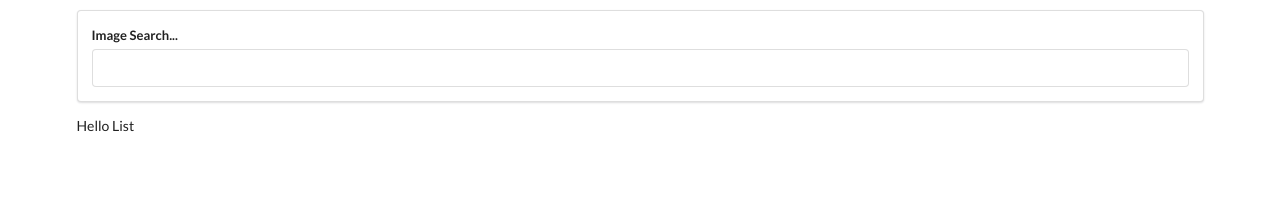
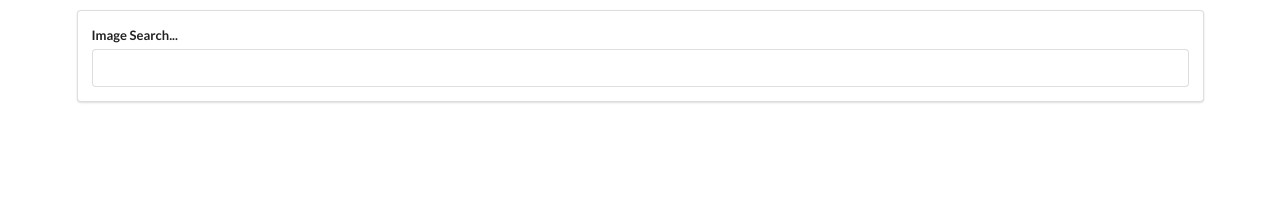
Before and after one commit to fcustodio90/react-pics-app, a React (Create React App) app: page / in a window 1280 px wide. Shown: the top 206 px of the page. Built offline with nearby package versions, Linux system fonts and the light colour scheme.

Commit message:
Rendering a list of components

```diff
--- a/src/components/ImageList.js
+++ b/src/components/ImageList.js
@@ -1,9 +1,11 @@
 import React from 'react';
 
 const ImageList = (props) => {
-  console.log(props.images);
+  const images = props.images.map((image) => {
+    return <img src={image.urls.regular}></img>
+  });
 
-  return <div>Hello List</div>
+  return <div>{images}</div>
 };
 
 export default ImageList
```
